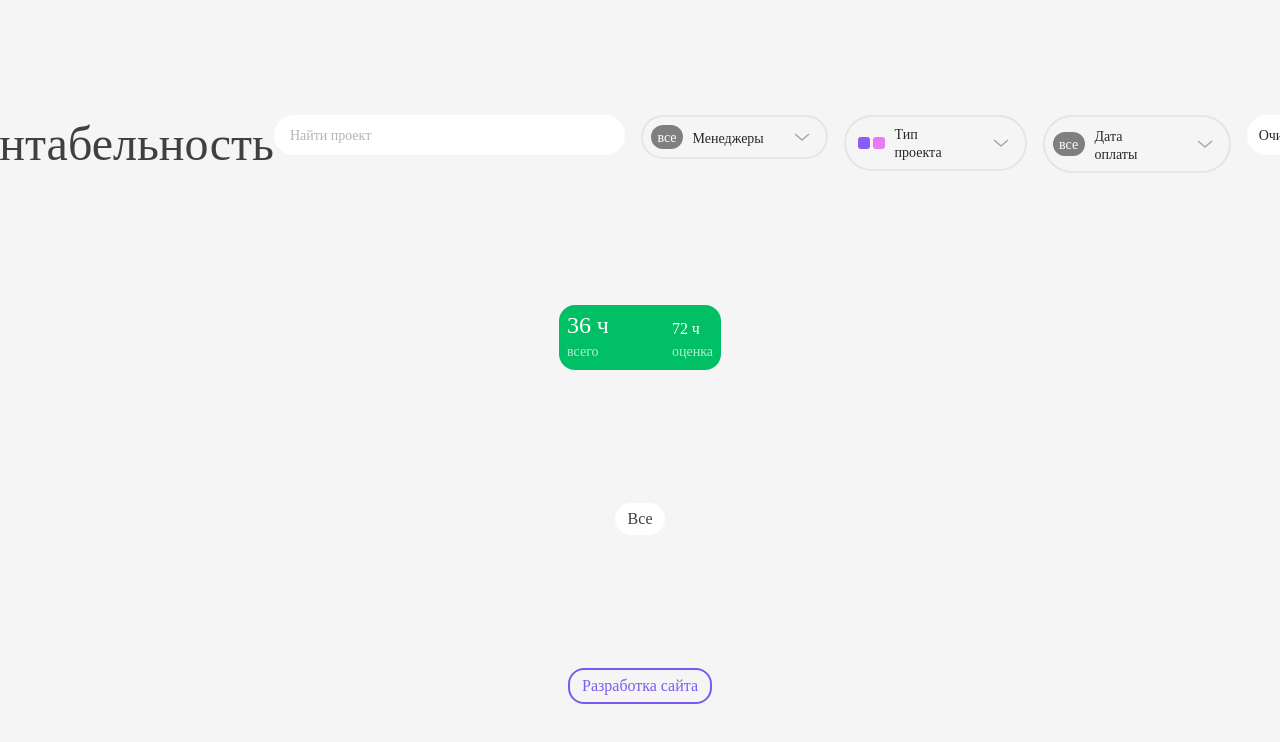
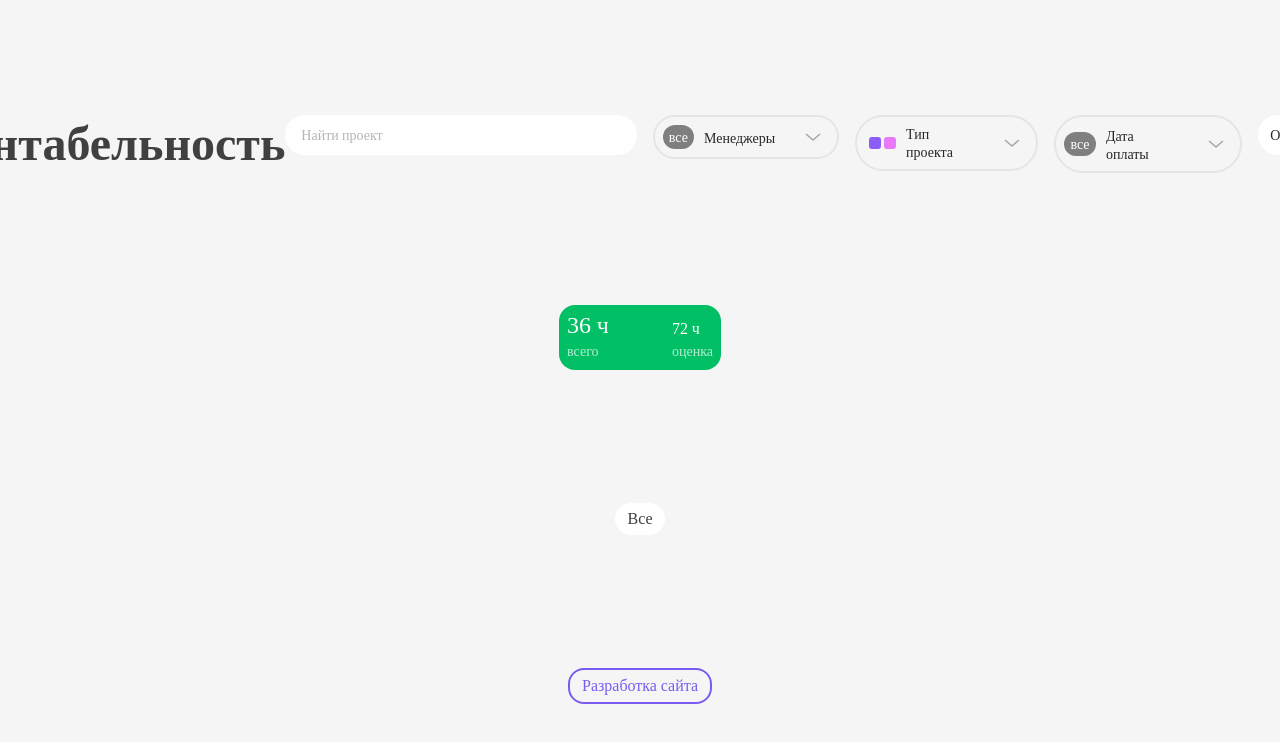
Before and after one commit to aBratashin/profitability-dashboard, a Next.js app: page /dashboard in a window 1280 px wide. Shown: the top 742 px of the page. Built offline with nearby package versions, Linux system fonts and the light colour scheme.

Commit message:
Update Header.tsx

```diff
--- a/src/app/dashboard/components/Header.tsx
+++ b/src/app/dashboard/components/Header.tsx
@@ -5,7 +5,7 @@ const Header = () => {
     return (
         <div className='px-4 pt-5'>
             <div className="w-[100%] h-14 justify-between items-center inline-flex">
-                <div className="text-neutral-700 text-5xl font-medium font-['Suisse Intl']">Рентабельность</div>
+                <div className="text-neutral-700 text-5xl font-semibold font-['Suisse Intl']">Рентабельность</div>
                 <div className="justify-start items-start gap-4 flex">
                     <div
                         className="w-[400px] h-10 px-4 py-3 bg-white rounded-[32px] justify-start items-center gap-2.5 flex">
```
